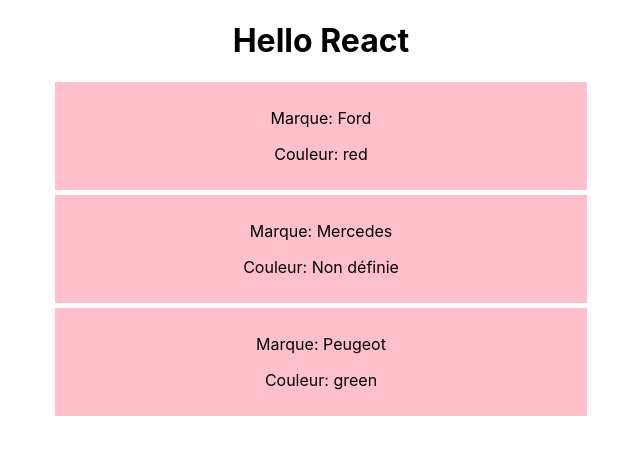
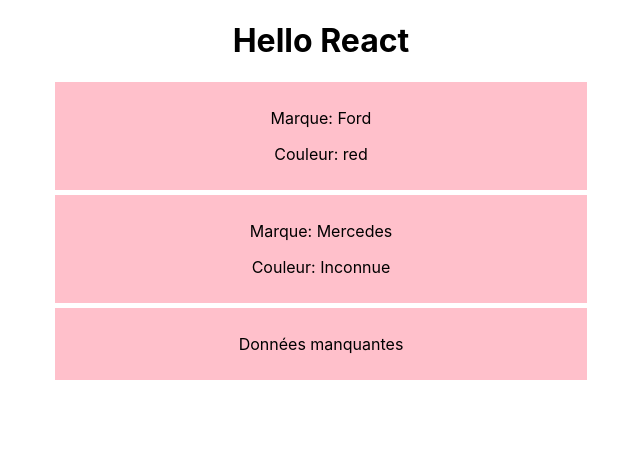
Before and after one commit to jerometrancart/cars, a React (Create React App) app: page / in a window 1280 px wide. Shown: the top 454 px of the page, without its empty margins (319-959 px from the left). Built offline with nearby package versions, Linux system fonts and the light colour scheme; the HTML template or start-up script is replaced by a standard one.

Commit message:
add condionnal display for brand

```diff
--- a/src/components/Car.js
+++ b/src/components/Car.js
@@ -1,5 +1,7 @@
 const Car = ({children, color}) => {
-    const colorInfo  = color ? (<p>Couleur: {color}</p>) : (<p>Couleur: Non définie</p>);
+    const colorInfo  = color ? (<p>Couleur: {color}</p>) : (<p>Couleur: Inconnue</p>);
+
+      if(children) {
         return (
             <div style={ {
                             backgroundColor: 'pink',
@@ -12,7 +14,20 @@
               { colorInfo }
             </div>
           );
+      } else {
 
+        return (
+            <div style={ {
+                backgroundColor: 'pink',
+                width: '40%',
+                padding: '10px',
+                margin: '5px auto'
+            } }
+            className="car">
+            <p>Données manquantes</p>
+            </div>
+          );
+      }
   }
 
   export default Car;
--- a/src/components/MyCars.js
+++ b/src/components/MyCars.js
@@ -8,7 +8,7 @@
           <h1>Hello React</h1>
           <Car color="red">Ford</Car>
           <Car>Mercedes</Car>
-          <Car color="green">Peugeot</Car>
+          <Car color="green"></Car>
         </div>
       );
     }
```
Lines whose indentation alone changed are shown as unchanged.
